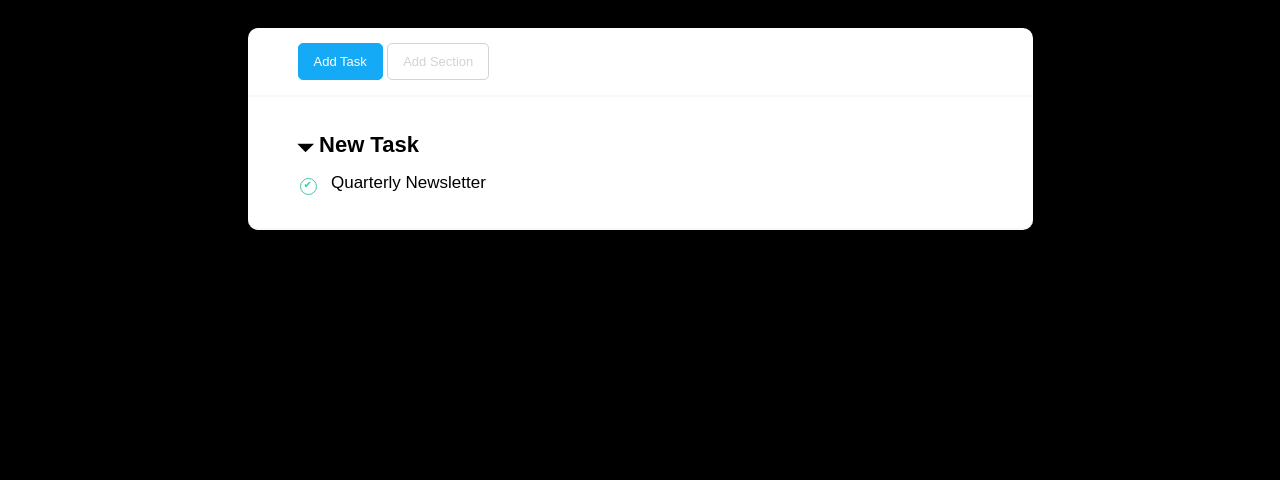
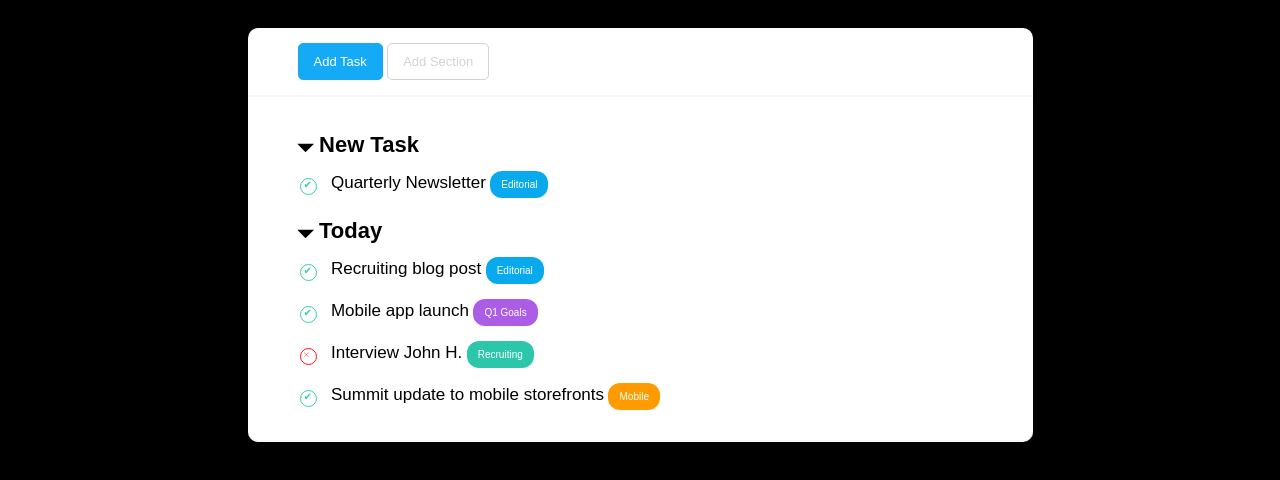
Before and after one commit to MattiaZecchinato/html-css-toboolist, a plain HTML site: page index.html in a window 1280 px wide. Shown: the part 82-562 px from the top of the page. Drawn offline with Linux system fonts and the light colour scheme.

Commit message:
feat: add today section list index

```diff
--- a/index.html
+++ b/index.html
@@ -35,6 +35,7 @@
             <!-- second part of list container -->
             <div class="container second-part">
 
+                <!-- new task section list -->
                 <div class="section-list">
 
                     <!-- name section -->
@@ -47,7 +48,50 @@
 
                         <div class="symbol-mark syb-check"><span>&#10004;</span></div>
                         <div class="task-name">Quarterly Newsletter</div>
-                        <div class="label-list">Editorial</div>
+                        <div class="label-list label-edit">Editorial</div>
+
+                    </div>
+
+                </div>
+
+                <!-- today section list -->
+                <div class="section-list">
+
+                    <!-- name section -->
+                    <div class="name-section">
+                        &#x1F783; Today
+                    </div>
+
+                    <!-- task -->
+                    <div class="task">
+
+                        <div class="symbol-mark syb-check"><span>&#10004;</span></div>
+                        <div class="task-name">Recruiting blog post</div>
+                        <div class="label-list label-edit">Editorial</div>
+
+                    </div>
+
+                    <div class="task">
+
+                        <div class="symbol-mark syb-check"><span>&#10004;</span></div>
+                        <div class="task-name">Mobile app launch</div>
+                        <div class="label-list label-q1goal">Q1 Goals</div>
+
+                    </div>
+
+                    <div class="task">
+
+                        <div class="symbol-mark syb-deny"><span>&#128936;</span></div>
+                        <div class="task-name">Interview John H.</div>
+                        <div class="label-list label-recruit">Recruiting</div>
+
+                    </div>
+
+                    <div class="task">
+
+                        <div class="symbol-mark syb-check"><span>&#10004;</span></div>
+                        <div class="task-name">Summit update to mobile storefronts</div>
+                        <div class="label-list label-mobile">Mobile</div>
 
                     </div>
 
```
